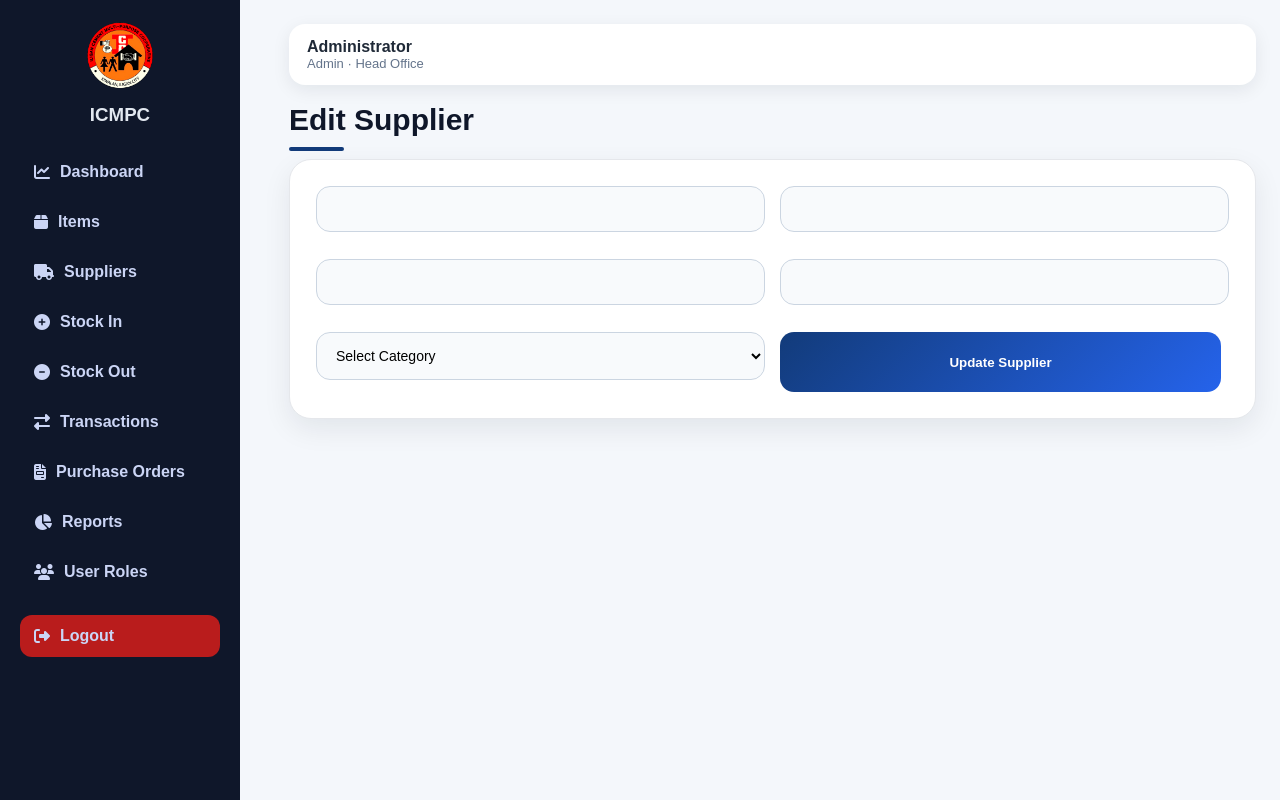
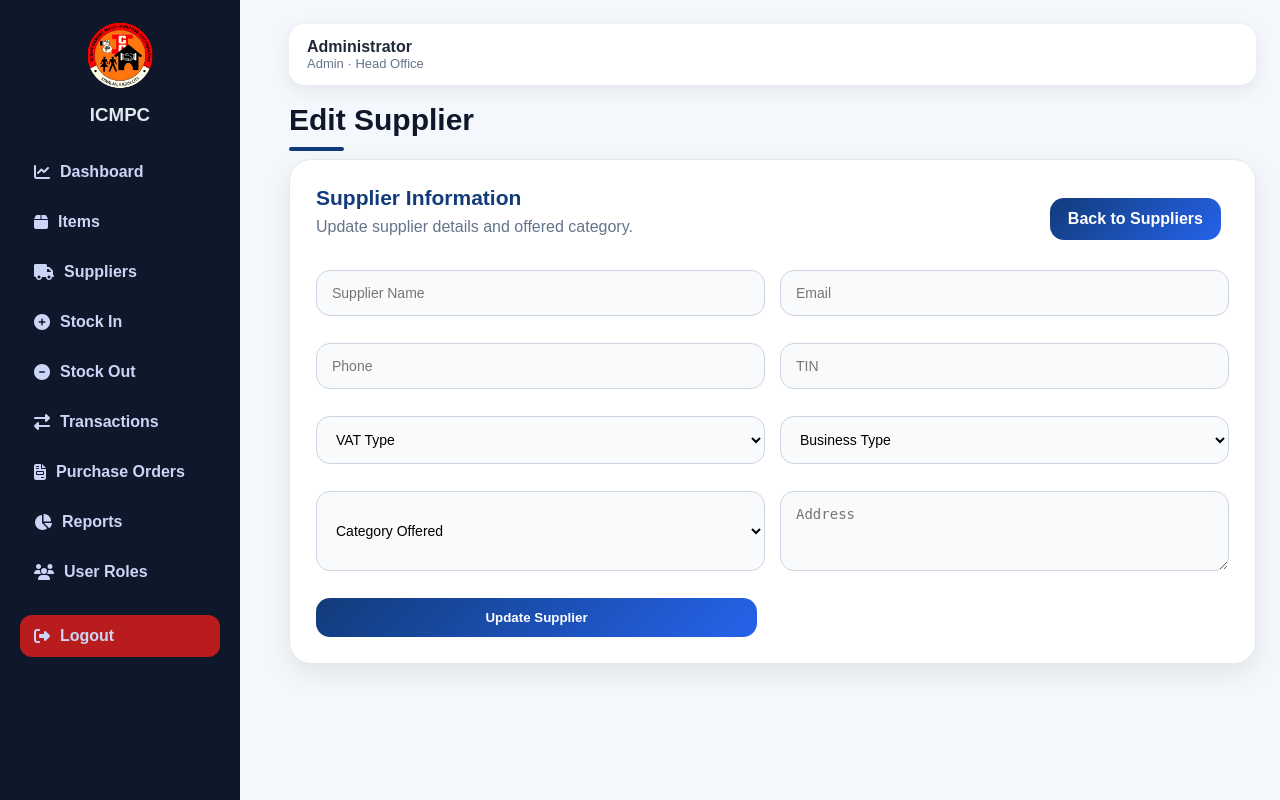
Before and after one commit to hamotk1010-cloud/icmpc-inventory-system, a Flask app: page /suppliers/edit/1 in a window 1280 px wide. Run offline with Flask 3, Linux system fonts and the light colour scheme; a user stored in the database is signed in; data that the repository does not hold is empty; some libraries are stand-ins or nearby versions.

Commit message:
Add edit supplier route

```diff
--- a/app.py
+++ b/app.py
@@ -1231,6 +1231,7 @@ def edit_supplier(supplier_id):
         return check
 
     if session.get("role") != "admin":
+        flash("Admin access only.", "danger")
         return redirect(url_for("suppliers"))
 
     conn = get_db_connection()
@@ -1238,13 +1239,16 @@ def edit_supplier(supplier_id):
     if request.method == "POST":
         execute(conn, """
             UPDATE suppliers
-            SET name = ?, email = ?, phone = ?, address = ?, category = ?
+            SET name = ?, email = ?, phone = ?, address = ?, tin = ?, vat_type = ?, business_type = ?, category = ?
             WHERE id = ?
         """, (
             request.form.get("name"),
             request.form.get("email"),
             request.form.get("phone"),
             request.form.get("address"),
+            request.form.get("tin"),
+            request.form.get("vat_type"),
+            request.form.get("business_type"),
             request.form.get("category"),
             supplier_id
         ))
--- a/templates/edit_supplier.html
+++ b/templates/edit_supplier.html
@@ -3,29 +3,51 @@
 
 <h1>Edit Supplier</h1>
 
-<div class="form-box">
+<section class="panel">
+    <div class="panel-head">
+        <div>
+            <h2>Supplier Information</h2>
+            <p style="color:#64748b; margin-top:-8px;">Update supplier details and offered category.</p>
+        </div>
+
+        <a href="{{ url_for('suppliers') }}" class="btn-link">Back to Suppliers</a>
+    </div>
 
     <form method="POST" class="form-grid">
+        <input name="name" value="{{ supplier.name or '' }}" placeholder="Supplier Name" required>
 
-        <input name="name" value="{{ supplier.name }}" required>
+        <input name="email" value="{{ supplier.email or '' }}" placeholder="Email">
 
-        <input name="email" value="{{ supplier.email }}">
-        <input name="phone" value="{{ supplier.phone }}">
-        <input name="address" value="{{ supplier.address }}">
+        <input name="phone" value="{{ supplier.phone or '' }}" placeholder="Phone">
+
+        <input name="tin" value="{{ supplier.tin or '' }}" placeholder="TIN">
+
+        <select name="vat_type">
+            <option value="">VAT Type</option>
+            <option value="VAT" {% if supplier.vat_type == "VAT" %}selected{% endif %}>VAT</option>
+            <option value="Non-VAT" {% if supplier.vat_type == "Non-VAT" %}selected{% endif %}>Non-VAT</option>
+        </select>
+
+        <select name="business_type">
+            <option value="">Business Type</option>
+            <option value="Corporation" {% if supplier.business_type == "Corporation" %}selected{% endif %}>Corporation</option>
+            <option value="Sole Proprietorship" {% if supplier.business_type == "Sole Proprietorship" %}selected{% endif %}>Sole Proprietorship</option>
+        </select>
 
         <select name="category">
-            <option {% if not supplier.category %}selected{% endif %}>Select Category</option>
-            <option {% if supplier.category == "Office Supplies" %}selected{% endif %}>Office Supplies</option>
-            <option {% if supplier.category == "Furniture and Fixtures" %}selected{% endif %}>Furniture and Fixtures</option>
-            <option {% if supplier.category == "Equipment" %}selected{% endif %}>Equipment</option>
-            <option {% if supplier.category == "Food" %}selected{% endif %}>Food</option>
-            <option {% if supplier.category == "Services" %}selected{% endif %}>Services</option>
+            <option value="">Category Offered</option>
+            <option value="Office Supplies" {% if supplier.category == "Office Supplies" %}selected{% endif %}>Office Supplies</option>
+            <option value="Furniture and Fixtures" {% if supplier.category == "Furniture and Fixtures" %}selected{% endif %}>Furniture and Fixtures</option>
+            <option value="Equipment" {% if supplier.category == "Equipment" %}selected{% endif %}>Equipment</option>
+            <option value="Expenses" {% if supplier.category == "Expenses" %}selected{% endif %}>Expenses</option>
+            <option value="Food" {% if supplier.category == "Food" %}selected{% endif %}>Food</option>
+            <option value="Services" {% if supplier.category == "Services" %}selected{% endif %}>Services</option>
         </select>
 
+        <textarea name="address" placeholder="Address">{{ supplier.address or '' }}</textarea>
+
         <button type="submit">Update Supplier</button>
-
     </form>
-
-</div>
+</section>
 
 {% endblock %}
```
